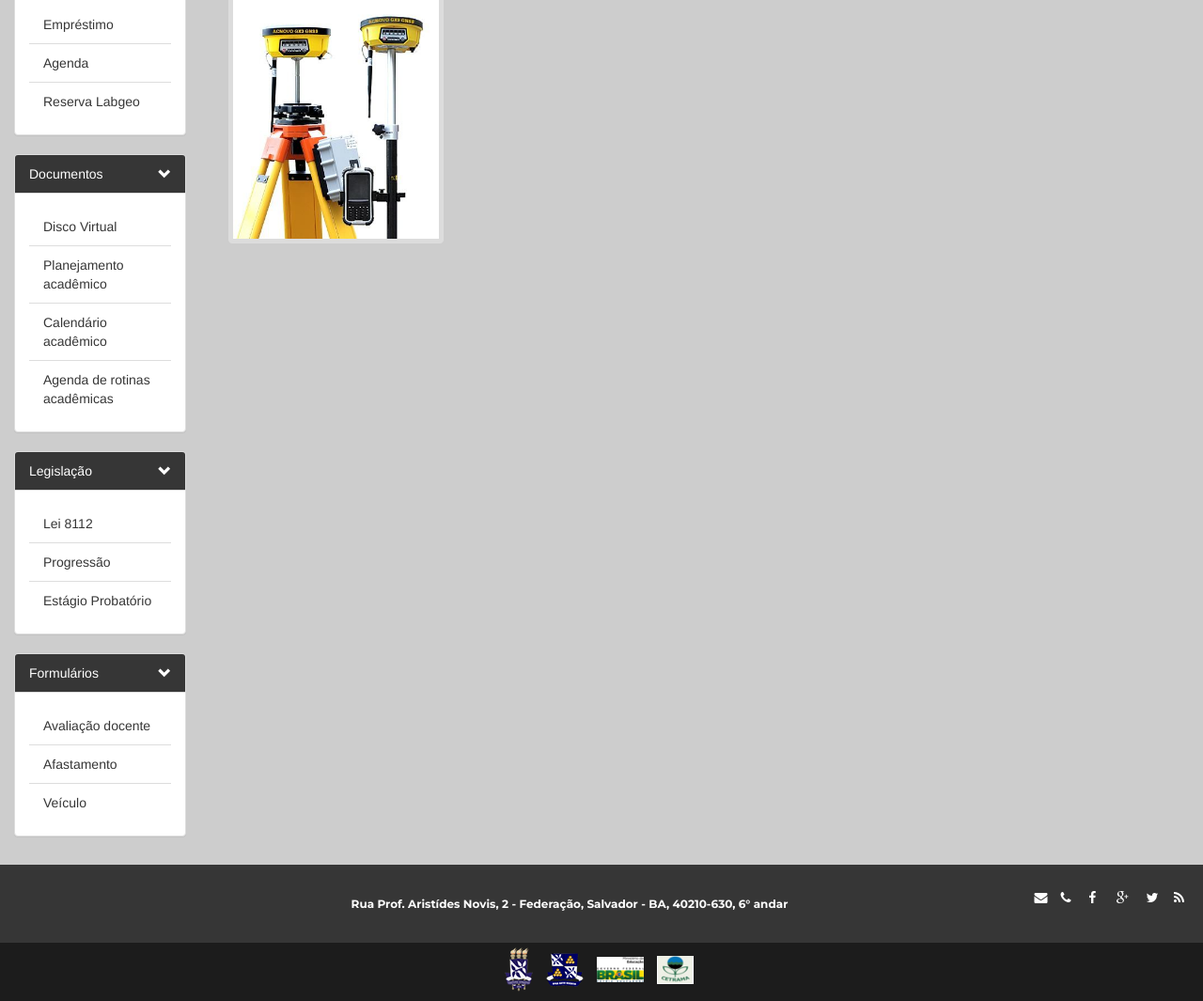
After one commit to leandrosilvaf/SiteDETG, a Django app: page /laboratorios/ in a window 1280 px wide. The commit adds this page. Shown: the part 354-1419 px from the top of the page at 94% size. Run offline with Django 3.2, Linux system fonts and the light colour scheme; data comes from the database, SQL or seed files in the repository; some libraries are stand-ins or nearby versions.

Commit message:
atualização

```diff
--- a/core/admin.py
+++ b/core/admin.py
@@ -1,7 +1,5 @@
 from django.contrib import admin
 from .models import Funcionario, Professor, Disciplina, Publicacao, Tecnico_adm, Pesquisador, Bolsista, Documento, Laboratorio, Legislacao, Formulario
-
-admin.site.register(Funcionario)
 admin.site.register(Professor)
 admin.site.register(Tecnico_adm)
 admin.site.register(Pesquisador)
--- a/core/models.py
+++ b/core/models.py
@@ -105,11 +105,13 @@
 		return self.nome
 
 class Laboratorio(models.Model):
-	nome = models.CharField(max_length=70)
+	nome = models.CharField(max_length=150)
 	slug = models.SlugField(max_length=70)
+	imagens = models.ImageField(null=True, blank=True, upload_to='core/laboratorio')
 	descricao = models.TextField()
-	link = models.CharField(null=True, blank=True, max_length=50)
-	arquivo = models.FileField(null=True, blank=True, upload_to='core/documentos')
+	hardware = models.TextField(null=True, blank=True, max_length=300)
+	software = models.TextField(null=True, blank=True, max_length=300)
+	agenda = models.CharField(null=True, blank=True, max_length=70)
 
 	def publish(self):
 		self.save()
--- a/core/templates/core/base.html
+++ b/core/templates/core/base.html
@@ -106,7 +106,7 @@
                       <li class="dropdown">
                         <a href="#" class="dropdown-toggle" data-toggle="dropdown" role="button" aria-haspopup="true" aria-expanded="false">INSTITUCIONAL<span class="caret"></span></a>
                         <ul class="dropdown-menu">
-                          <li><a href="{% static 'template/gestao.html' %}">Gestão</a></li>
+                          <li><a href="{% static 'template/gestao.html' %}">Administrativo</a></li>
                           <!--<li><a href="#">Arquivos</a></li> -->
                         </ul>
                       </li>
@@ -121,21 +121,14 @@
                         </ul>
                       </li>
                       <li class="dropdown">
-                        <a href="#" class="dropdown-toggle" data-toggle="dropdown" role="button" aria-haspopup="true" aria-expanded="false">ENSINO<span class="caret"></span></a>
+                        <a href="#" class="dropdown-toggle" data-toggle="dropdown" role="button" aria-haspopup="true" aria-expanded="false">EMENTAS<span class="caret"></span></a>
                         <ul class="dropdown-menu">
                           <li><a href="{% url 'disciplinas' %}">Graduação</a></li>
                           <li><a href="#">Pós-Graduação</a></li>
                         </ul>
                       </li>
-                      <li class="dropdown">
-                      <a href="#" class="dropdown-toggle" data-toggle="dropdown" role="button" aria-haspopup="true" aria-expanded="false">LABORATÓRIOS<span class="caret"></span></a>
-                      <ul class="dropdown-menu">
-                          <li><a href="{% static 'labgeo.html' %}">LABGEO</a></li>
-                          <li><a href="#">LABTOPO</a></li>
-                          <li><a href="#">LATGEO</a></li>
-                          <li><a href="http://www.cetrama.ufba.br" target="_blank">CETRAMA</a></li>
-                      </ul>
-                      </li>
+                      <li><a href="{% url 'laboratorios' %}">LABORATÓRIOS</a></li>
+
                       <li><a href="{% url 'noticias' %}">NOTÍCIAS</a></li>
                        <li class="dropdown visible-sm visible-xs">
                       <a href="#" class="dropdown-toggle" data-toggle="dropdown" role="button" aria-haspopup="true" aria-expanded="false">SISTEMAS<span class="caret"></span></a>
@@ -157,9 +150,9 @@
 					  <li class="dropdown visible-sm visible-xs">
                       <a href="#" class="dropdown-toggle" data-toggle="dropdown" role="button" aria-haspopup="true" aria-expanded="false">LEGISLAÇÃO<span class="caret"></span></a>
                       <ul class="dropdown-menu">
-                          <li><a href="#">Lei 8112</a></li>
-                          <li><a href="#">Progressão</a></li>
-                          <li><a href="#">Estágio Probatório</a></li>
+                          <li><a href="https://www.twiki.ufba.br/twiki/pub/Cppd/RotiNas/lei_8112_111290.pdf">Lei 8112</a></li>
+                          <li><a href="http://www.twiki.ufba.br/twiki/bin/view/Cppd/RotiNas">Progressão</a></li>
+                          <li><a href="https://www.twiki.ufba.br/twiki/bin/view/Cppd/RotiNas">Estágio Probatório</a></li>
                       </ul>
 					  </li>
 					     <li class="dropdown visible-sm visible-xs">
@@ -213,9 +206,9 @@
                    <p class="small panel-title" data-toggle="collapse" data-target="#sg3" aria-expanded="true">Legislação</p>
                 </div>
                   <ul  id="sg3" class="list-group panel-body collapse in" aria-expanded="true">
-                    <li class="list-group-item">Lei 8112</li>
-                    <li class="list-group-item">Progressão</li>
-                    <li class="list-group-item">Estágio Probatório</li>
+                    <li class="list-group-item"><a href="https://www.twiki.ufba.br/twiki/pub/Cppd/RotiNas/lei_8112_111290.pdf">Lei 8112</a></li>
+                    <li class="list-group-item"><a href="http://www.twiki.ufba.br/twiki/bin/view/Cppd/RotiNas">Progressão</a></li>
+                    <li class="list-group-item"><a href="https://www.twiki.ufba.br/twiki/bin/view/Cppd/RotiNas">Estágio Probatório</a></li>
                   </ul>
                 </div>
 
--- a/core/templates/core/graduacao.html
+++ b/core/templates/core/graduacao.html
@@ -3,9 +3,10 @@
 {% block content %}
 
     {% for disciplina in disciplinas %}
-            <div class="col-md-4">
+            <div class="col-md-3">
 		        <div class="well">
                     <p class="small">Código: <a href="{{ MEDIA_URL }}{{ disciplina.arquivo.url }}" target="_blank">{{ disciplina.codigo }}</a></p>
+                    <p class="small">Ano: {{ disciplina.ano|date:"Y" }}</p>
                     <p class="small">Nome: {{ disciplina.nome }}</p>
                     <p class="small">Ementa: {{ disciplina.ementa }}</p>
                 </div>
--- /dev/null
+++ b/core/templates/core/laboratorios.html
@@ -0,0 +1,16 @@
+{% extends 'core/base.html' %}
+
+{% block content %}
+
+ <div class="col-md-10">
+            {% for laboratorio in laboratorios %}
+            <div class="col-md-3 thumb">
+            	<a href="{% url 'laboratorio' slug=laboratorio.slug %}" class="thumbnail" >
+                    <p class="small text-center">{{ laboratorio.slug }}</p>
+                    <img src="{{ MEDIA_URL }}{{ laboratorio.imagens.url }}">
+                </a>
+            </div>
+            {% endfor %}
+  </div>
+
+{% endblock content %}
--- a/core/urls.py
+++ b/core/urls.py
@@ -5,6 +5,8 @@
     url(r'^$', views.index, name='index'),
     url(r'^docentes/$', views.lista_docentes, name='docentes'),
     #url(r'^docente/(?P<pk>[0-9]+)/$', views.docente_detail, name='docente'),
-    url(r'^docente/(?P<slug>[\w_-]+)/$',  views.docente_detail, name='docente'),
+    url(r'^docente/(?P<slug>[\w_-]+)/$', views.docente_detail, name='docente'),
     url(r'^disciplinas/$', views.lista_disciplinas, name='disciplinas'),
+    url(r'^laboratorios/$', views.lista_laboratorios, name='laboratorios'),
+    url(r'^laboratorio/(?P<slug>[\w_-]+)/$', views.laboratorio_detail, name='laboratorio'),
 ]
--- a/core/views.py
+++ b/core/views.py
@@ -1,6 +1,6 @@
 from django.shortcuts import render, get_object_or_404
 from django.utils import timezone
-from .models import  Funcionario, Professor, Documento, Disciplina, Formulario, Legislacao
+from .models import  Funcionario, Professor, Documento, Disciplina, Formulario, Legislacao, Laboratorio
 from noticia.models import Post, Principal
 
 def index(request):
@@ -46,7 +46,7 @@
     return render(request, template, context)
 
 def lista_documentos(request):
-    documentos = Documentos.objects.all()
+    documentos = Documento.objects.all()
     template = 'core/base.html'
     context = {
             'documentos': documentos
@@ -54,7 +54,7 @@
     return render(request, template, context)
 
 def lista_legislacoes(request):
-    legislacoes = Documentos.objects.all()
+    legislacoes = Documento.objects.all()
     template = 'core/base.html'
     context = {
             'legislacoes': legislacoes
@@ -62,9 +62,25 @@
     return render(request, template, context)
 
 def lista_formularios(request):
-    formularios = Documentos.objects.all()
+    formularios = Documento.objects.all()
     template = 'core/base.html'
     context = {
             'formularios': formularios
     }
     return render(request, template, context)
+
+def lista_laboratorios(request):
+    laboratorios = Laboratorio.objects.all()
+    template = 'core/laboratorios.html'
+    context = {
+            'laboratorios': laboratorios
+    }
+    return render(request, template, context)
+
+def laboratorio_detail(request, slug):
+    laboratorio = get_object_or_404(Laboratorio, slug=slug)
+    template = 'core/laboratorio.html'
+    context = {
+        'laboratorio': laboratorio
+    }
+    return render(request, template, context)
```
Also changed, not shown: core/templates/core/laboratorio.html (added, +17 -0 lines), core/migrations/0024_labarotorio.py (added), core/migrations/0025_auto_20161209_1904.py (added), core/migrations/0026_auto_20161209_1906.py (added), db.sqlite3, noticia/migrations/0016_auto_20161209_1859.py (added), uploaded/core/laboratorio/S_22035-MPA20223582614_012015-O.jpg (added), uploaded/core/laboratorio/home.png (added), 3 other files.
